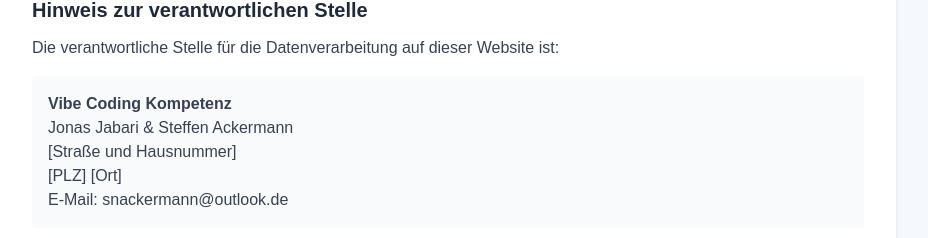
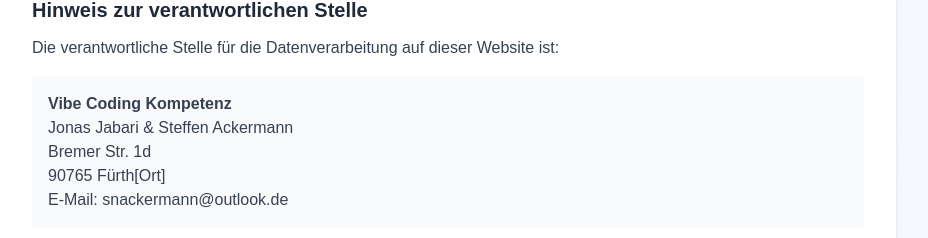
Before and after one commit to jonasjabari/vibe-coding-workshops-landing, a Next.js app: page /datenschutz in a window 1280 px wide. Shown: the part 1376-1614 px from the top of the page, without its empty margins (192-1120 px from the left). Built offline with nearby package versions, Linux system fonts and the light colour scheme.

Commit message:
update-data.tsx

```diff
--- a/app/datenschutz/page.tsx
+++ b/app/datenschutz/page.tsx
@@ -86,8 +86,8 @@ export default function Datenschutz() {
                 <div className="bg-gray-50 p-4 rounded">
                   <p><strong>Vibe Coding Kompetenz</strong></p>
                   <p>Jonas Jabari & Steffen Ackermann</p>
-                  <p>[Straße und Hausnummer]</p>
-                  <p>[PLZ] [Ort]</p>
+                  <p>Bremer Str. 1d</p>
+                  <p>90765 Fürth[Ort]</p>
                   <p>E-Mail: snackermann@outlook.de</p>
                 </div>
                 <p>
```
